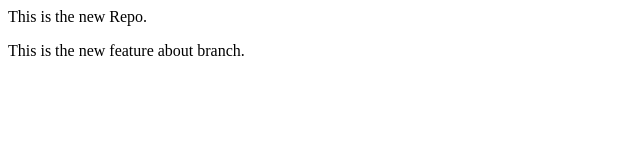
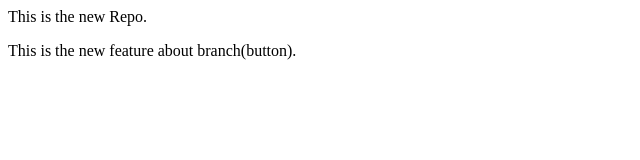
Before and after one commit to Dashbhat/localrepos, a plain HTML site: page index.html in a window 1280 px wide. Shown: the full height of the page, 0-640 px from the left. Drawn offline with Linux system fonts and the light colour scheme.

Commit message:
add button

```diff
--- a/index.html
+++ b/index.html
@@ -1,2 +1,2 @@
 <p>This  is the new Repo.</p>
-<p>This is the new feature about branch.</p>
+<p>This is the new feature about branch(button).</p>
```
